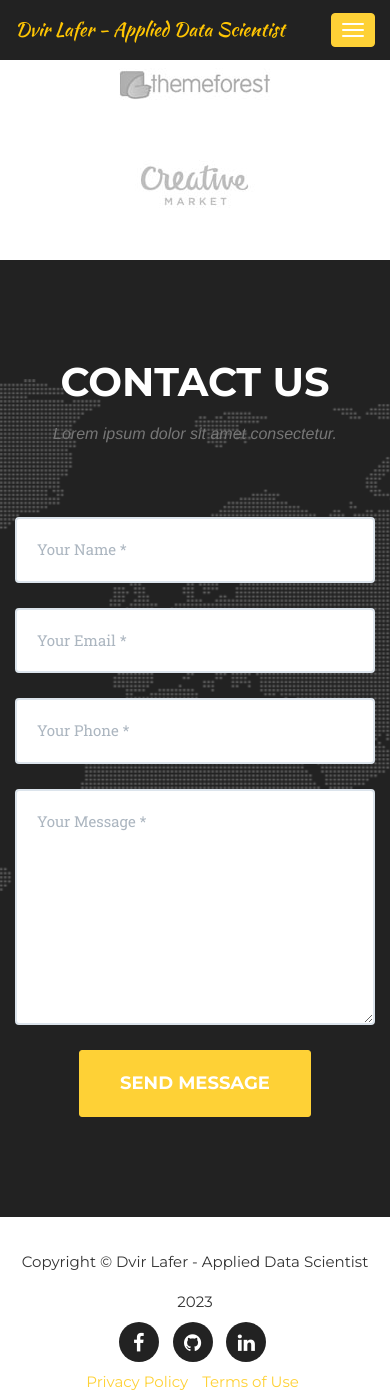
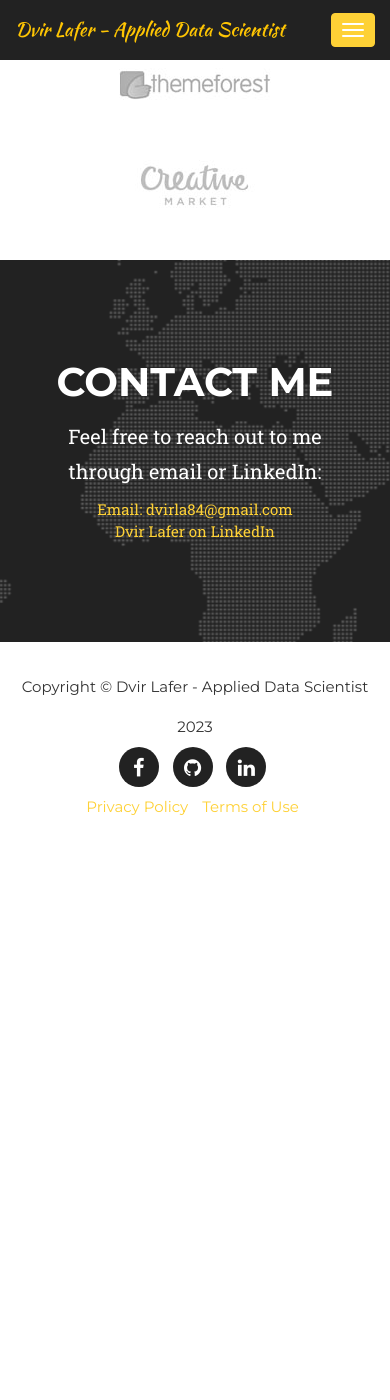
Before and after one commit to dvirla/dvirla.github.io, a Jekyll site: the page built from index.html, in a window 390 px wide and 1400 px high, scrolled down 3808 px. Built offline with Jekyll 4.4.1, drawn with Linux system fonts in a browser that asks for light colours; some web fonts are replaced; after the commit the page ends 4660 px from its top, so only the background shows below that.

Commit message:
adjustect contact section

```diff
--- a/_includes/contact.html
+++ b/_includes/contact.html
@@ -2,38 +2,18 @@
         <div class="container">
             <div class="row">
                 <div class="col-lg-12 text-center">
-                    <h2 class="section-heading">Contact Us</h2>
-                    <h3 class="section-subheading text-muted">Lorem ipsum dolor sit amet consectetur.</h3>
+                    <h2 class="section-heading">Contact Me</h2>
                 </div>
             </div>
             <div class="row">
                 <div class="col-lg-12">
                     <form name="sentMessage" id="contactForm" novalidate>
-                        <div class="row">
-                            <div class="col-md-6">
-                                <div class="control-group form-group">
-                                    <input type="text" class="form-control" placeholder="Your Name *" id="name" required data-validation-required-message="Please enter your name.">
-                                    <p class="help-block text-danger"></p>
-                                </div>
-                                <div class="control-group form-group">
-                                    <input type="email" class="form-control" placeholder="Your Email *" id="email" required data-validation-required-message="Please enter your email address.">
-                                    <p class="help-block text-danger"></p>
-                                </div>
-                                <div class="control-group form-group">
-                                    <input type="tel" class="form-control" placeholder="Your Phone *" id="phone" required data-validation-required-message="Please enter your phone number.">
-                                    <p class="help-block text-danger"></p>
-                                </div>
-                            </div>
-                            <div class="col-md-6">
-                                <div class="control-group form-group">
-                                    <textarea class="form-control" placeholder="Your Message *" id="message" required data-validation-required-message="Please enter a message."></textarea>
-                                    <p class="help-block text-danger"></p>
-                                </div>
-                            </div>
-                            <div class="clearfix"></div>
-                            <div class="col-lg-12 text-center">
-                                <div id="success"></div>
-                                <button type="submit" class="btn btn-xl">Send Message</button>
+                        <div class="col-lg-12 text-center">
+                            <p class="section-text">Feel free to reach out to me through email or LinkedIn:</p>
+                            <div class="contact-links">
+                              <a href="mailto:dvirla84@gmail.com">Email: dvirla84@gmail.com</a>
+                              <br/>
+                              <a href="https://www.linkedin.com/in/dvir-lafer/" target="_blank">Dvir Lafer on LinkedIn</a>
                             </div>
                         </div>
                     </form>
--- a/_includes/css/agency.css
+++ b/_includes/css/agency.css
@@ -667,6 +667,11 @@ section#contact .section-heading {
     color: #fff;
 }
 
+section#contact .section-text {
+    font-size: 20px;
+    color: #fff;
+}
+
 section#contact .form-group {
     margin-bottom: 25px;
 }
```
Also changed, not shown: img/home-page.png (added), 6 other files.
